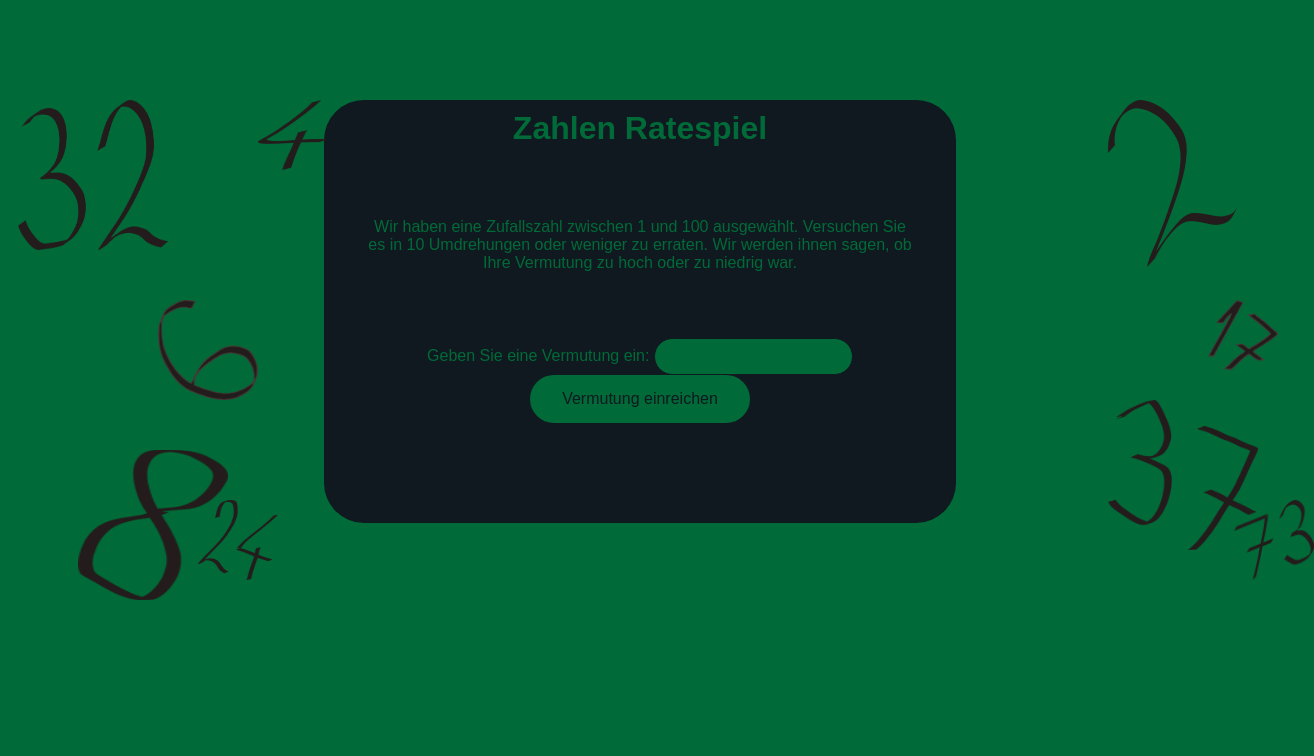
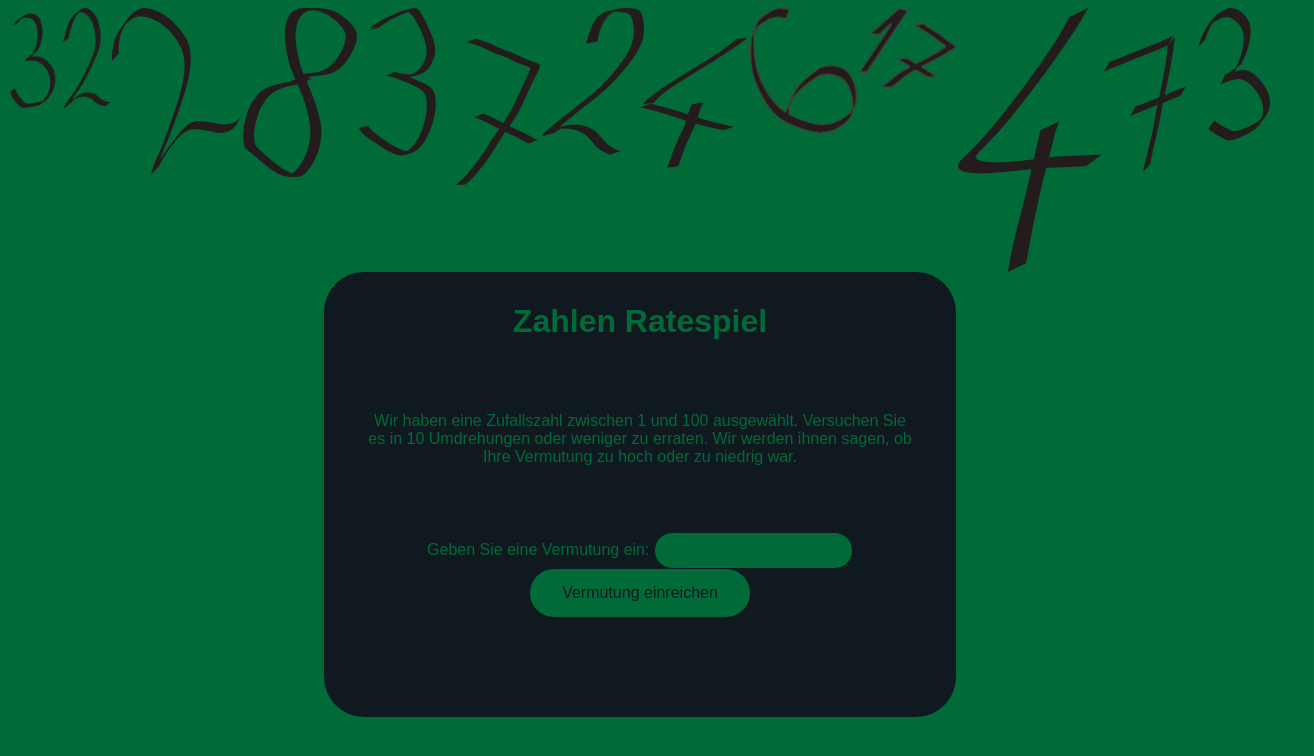
Before and after one commit to Suki93/number-fun, a plain HTML site: page index.html in a window 1280 px wide. Shown: the whole page, 1314 px wide, since content can reach past the window. Drawn offline with Linux system fonts and the light colour scheme.

Commit message:
just roll

```diff
--- a/index.css
+++ b/index.css
@@ -1,9 +1,11 @@
 body {
-    background-color: #006B38FF;
-    font-family:Arial, Helvetica, sans-serif;
-    display: block;
+  background-color: #006b38ff;
+  font-family: Arial, Helvetica, sans-serif;
   text-align: center;
-    color: #006B38FF;
+  color: #006b38ff;
+  display: flex;
+  flex-direction: column;
+  align-items: center;
 }
 .box {
   border-radius: 40px;
@@ -11,9 +13,7 @@ body {
   max-width: 800px;
   min-width: 480px;
   margin: 0 auto;
-    background-color: #101820FF;
-    margin-top: 100px;
-
+  background-color: #101820ff;
 }
 h1 {
   font-size: 2em;
@@ -25,7 +25,7 @@ p {
   padding: 40px;
   text-align: center;
 }
-.submit{
+.submit {
   display: block;
   text-align: center;
   padding: 10px;
@@ -37,8 +37,8 @@ p1 {
   text-align: center;
 }
 .guessSubmit {
-    background-color: #006B38FF;
-    color: #101820FF;
+  background-color: #006b38ff;
+  color: #101820ff;
   border: none;
   padding: 15px 32px;
   text-align: center;
@@ -46,7 +46,6 @@ p1 {
   display: inline-block;
   font-size: 16px;
   border-radius: 25px;
-
 }
 .guessSubmit:hover {
   cursor: pointer;
@@ -57,78 +56,21 @@ p1 {
   transition: all 550ms cubic-bezier(0.19, 1, 0.22, 1);
 }
 .guessField {
-    border: 1px solid #101820FF;
+  border: 1px solid #101820ff;
   padding: 10px 10px;
-    background: #006B38FF;
+  background: #006b38ff;
   border-radius: 20px;
 }
 .image {
-    width: 150px;
-    height: 150px;
-    display: block;
-    position: absolute;
-    margin-left: 10px;
-
-}
-.image3 {
-    position: absolute;
-    display: block;
-    margin-left: 1100px;
-}
-.image2 {
-    width: 150px;
-    height: 150px;
-    display: block;
-    position: absolute;
-    margin-left: 70px;
-    margin-top: 350px;
-}
-.image4 {
-    width: 150px;
-    height: 150px;
-    display: block;
-    position: absolute;
-    margin-left: 1100px;
-    margin-top: 300px;
-}
-.image5 {
-    display: block;
-    position: absolute;
-    margin-left: 910px;
-    width: 80px;
-    height: 80px;
-    margin-top: 400px;
-
-}
-.image6 {
-    display: block;
-    position: absolute;
-    margin-top: 400px;
-    width: 80px;
-    height: 80px;
-    margin-left: 190px;
-}
-.image7 {
   width: 100px;
   height: 100px;
-    display: block;
-    position: absolute;
-    margin-left: 150px;
-    margin-top: 200px;
 }
-.image8 {
-    width: 70px;
-    height: 70px;
-    display: block;
-    position: absolute;
-    margin-left: 1200px;
-    margin-top: 200px;
+.suki {
+  display: flex;
+  flex-direction: row;
+  align-items: center;
+  width: 100%;
+  align-content: strech;
+  justify-content: space-evenly;
+  align-items: flex-start;
 }
-.image9 {
-    width: 70px;
-    height: 70px;
-    display: block;
-    position: absolute;
-    margin-left: 250px;
-
-}
--- a/index.html
+++ b/index.html
@@ -6,7 +6,7 @@
 
     </head>
     <body>
-        <div>
+        <div class="suki">
             <img src="32.png" alt="32" class="image" />
             <img src="2.png" alt="2" class="image3" />
             <img src="8.png" alt="8" class="image2" />
@@ -15,9 +15,10 @@
             <img src="6.png" alt="6" class="image7" />
             <img src="17.png" alt="17" class="image8" />
             <img src="path28.png" alt="4" class="image9" />
+            <img src="73.png" alt="73" class="image5" />
         </div>
         <div class="box">
-            <img src="73.png" alt="73" class="image5" />
+
         <h1>Zahlen Ratespiel</h1>
         <p>Wir haben eine Zufallszahl zwischen 1 und 100 ausgewählt. Versuchen Sie es in 10 Umdrehungen oder weniger zu erraten. Wir werden ihnen sagen, ob Ihre Vermutung zu hoch oder zu niedrig war.</p>
         <div class="submit">
--- a/index.js
+++ b/index.js
@@ -51,6 +51,10 @@ function setGameOver() {
   resetButton.textContent = "Neues Spiel starten";
   document.body.appendChild(resetButton);
   resetButton.addEventListener("click", resetGame);
+  resetButton.style.backgroundColor = "red";
+  resetButton.style.width = "90px";
+  resetButton.style.height = "90px";
+  resetButton.style.borderRadius = "16px";
 }
 
 function resetGame() {
```
Lines whose indentation alone changed are shown as unchanged.
